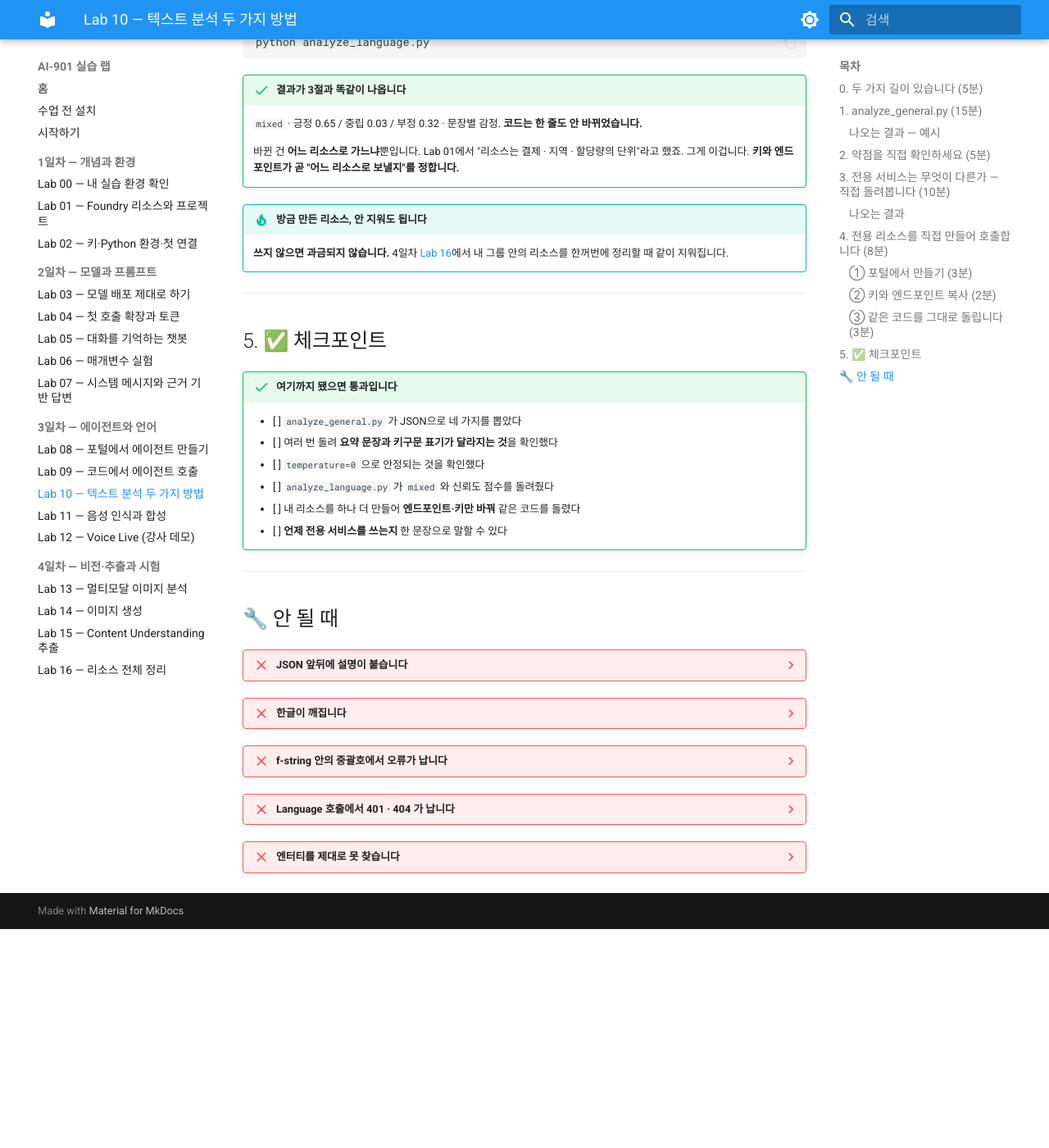
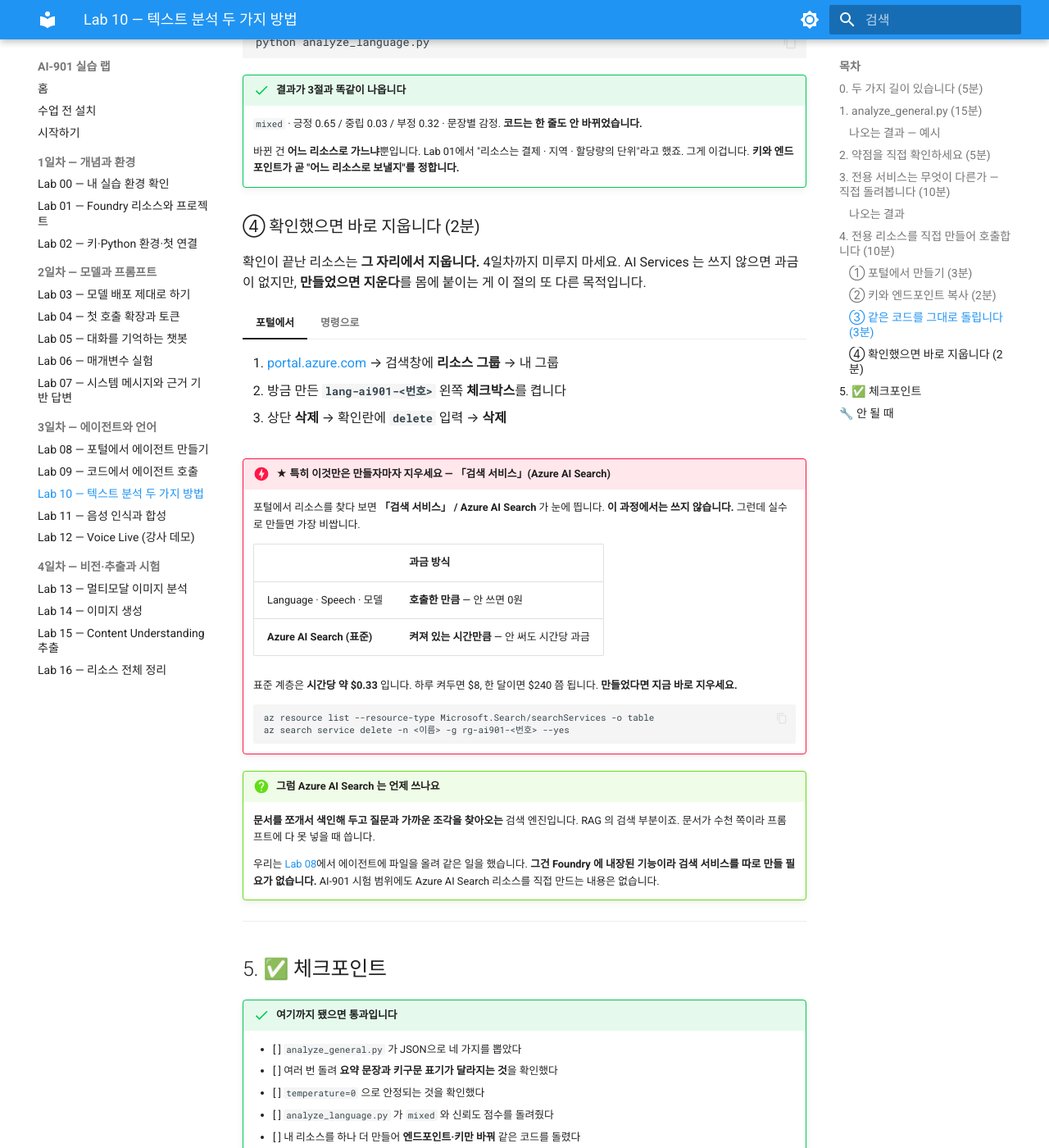
Before and after one commit to skilleat-labs/ai901-labs, an MkDocs documentation site: the page built from docs/labs/lab10-text-analysis.md, in a window 1280 px wide and 1400 px high, scrolled down 7369 px. Shown: the whole window at 82% size. Built offline with MkDocs 1.6.1 and Material for MkDocs 9.7.7, drawn with Linux system fonts in a browser that asks for light colours; before the commit the page ends 8502 px from its top, so only the background shows below that; some of the changed text lies outside the part shown.

Commit message:
Lab 10·16 — 만든 리소스를 그 자리에서 지우게 하고, 검색 서비스를 경고했다
4절이 리소스를 만들게 해놓고 "Lab 16에서 같이 지워진다"로 끝났다.
4일 뒤로 미루면 안 지운다. 포털과 CLI 두 가지 삭제 방법을 그 자리에 넣고
체크포인트에도 "바로 지웠다"를 추가했다.

그리고 Azure AI Search 경고를 넣었다. 포털에서 리소스를 찾다 「검색 서비스」를
만드는 일이 실제로 있었고, 이건 다른 것과 달리 안 써도 시간당 과금된다
(표준 계층 시간당 약 $0.33). 왜 이 과정에서 안 쓰는지도 적었다 —
Lab 08 의 에이전트 파일 검색이 Foundry 내장이라 따로 만들 필요가 없다.

Lab 16 에는 남은 검색 서비스를 찾는 az 명령을 넣었다.

Co-Authored-By: Claude Opus 5 <noreply@anthropic.com>

````diff
--- a/docs/labs/lab10-text-analysis.md
+++ b/docs/labs/lab10-text-analysis.md
@@ -244,7 +244,7 @@ python analyze_language.py
 
 ---
 
-## 4. 전용 리소스를 직접 만들어 호출합니다 (8분)
+## 4. 전용 리소스를 직접 만들어 호출합니다 (10분)
 
 3절은 **이미 있는 리소스**로 호출했습니다. 이번에는 **내가 하나 더 만들어서** 같은 코드를 돌립니다.
 실무에서는 Language 만 쓰는 팀이 **전용 리소스를 따로 두는** 경우가 많습니다.
@@ -311,9 +311,48 @@ python analyze_language.py
     Lab 01에서 "리소스는 결제 · 지역 · 할당량의 단위"라고 했죠. 그게 이겁니다.
     **키와 엔드포인트가 곧 "어느 리소스로 보낼지"를 정합니다.**
 
-!!! tip "방금 만든 리소스, 안 지워도 됩니다"
-    **쓰지 않으면 과금되지 않습니다.** 4일차 [Lab 16](lab16-cleanup.md)에서
-    내 그룹 안의 리소스를 한꺼번에 정리할 때 같이 지워집니다.
+### ④ 확인했으면 바로 지웁니다 (2분)
+
+확인이 끝난 리소스는 **그 자리에서 지웁니다.** 4일차까지 미루지 마세요.
+AI Services 는 쓰지 않으면 과금이 없지만, **만들었으면 지운다**를 몸에 붙이는 게 이 절의 또 다른 목적입니다.
+
+=== "포털에서"
+
+    1. [portal.azure.com](https://portal.azure.com) → 검색창에 **리소스 그룹** → 내 그룹
+    2. 방금 만든 **`lang-ai901-<번호>`** 왼쪽 **체크박스**를 켭니다
+    3. 상단 **삭제** → 확인란에 **`delete`** 입력 → **삭제**
+
+=== "명령으로"
+
+    ```bash
+    az cognitiveservices account delete \
+      -n lang-ai901-<번호> -g rg-ai901-<번호>
+    ```
+
+!!! danger "★ 특히 이것만은 만들자마자 지우세요 — 「검색 서비스」(Azure AI Search)"
+    포털에서 리소스를 찾다 보면 **「검색 서비스」 / Azure AI Search** 가 눈에 띕니다.
+    **이 과정에서는 쓰지 않습니다.** 그런데 실수로 만들면 가장 비쌉니다.
+
+    | | 과금 방식 |
+    |---|---|
+    | Language · Speech · 모델 | **호출한 만큼** — 안 쓰면 0원 |
+    | **Azure AI Search (표준)** | **켜져 있는 시간만큼** — 안 써도 시간당 과금 |
+
+    표준 계층은 **시간당 약 $0.33** 입니다. 하루 켜두면 $8, 한 달이면 $240 쯤 됩니다.
+    **만들었다면 지금 바로 지우세요.**
+
+    ```bash
+    az resource list --resource-type Microsoft.Search/searchServices -o table
+    az search service delete -n <이름> -g rg-ai901-<번호> --yes
+    ```
+
+!!! question "그럼 Azure AI Search 는 언제 쓰나요"
+    **문서를 쪼개서 색인해 두고 질문과 가까운 조각을 찾아오는** 검색 엔진입니다. RAG 의 검색 부분이죠.
+    문서가 수천 쪽이라 프롬프트에 다 못 넣을 때 씁니다.
+
+    우리는 [Lab 08](lab08-agent-portal.md)에서 에이전트에 파일을 올려 같은 일을 했습니다.
+    **그건 Foundry 에 내장된 기능이라 검색 서비스를 따로 만들 필요가 없습니다.**
+    AI-901 시험 범위에도 Azure AI Search 리소스를 직접 만드는 내용은 없습니다.
 
 ---
 
@@ -325,6 +364,7 @@ python analyze_language.py
     - [ ] `temperature=0` 으로 안정되는 것을 확인했다
     - [ ] `analyze_language.py` 가 `mixed` 와 신뢰도 점수를 돌려줬다
     - [ ] 내 리소스를 하나 더 만들어 **엔드포인트·키만 바꿔** 같은 코드를 돌렸다
+    - [ ] **그 리소스를 바로 지웠다** (실수로 만든 검색 서비스가 있다면 그것도)
     - [ ] **언제 전용 서비스를 쓰는지** 한 문장으로 말할 수 있다
 
 ---
````
Also changed, not shown: other parts of docs/labs/lab10-text-analysis.md (+1 -1 lines), docs/labs/lab16-cleanup.md (+11 -0 lines).
